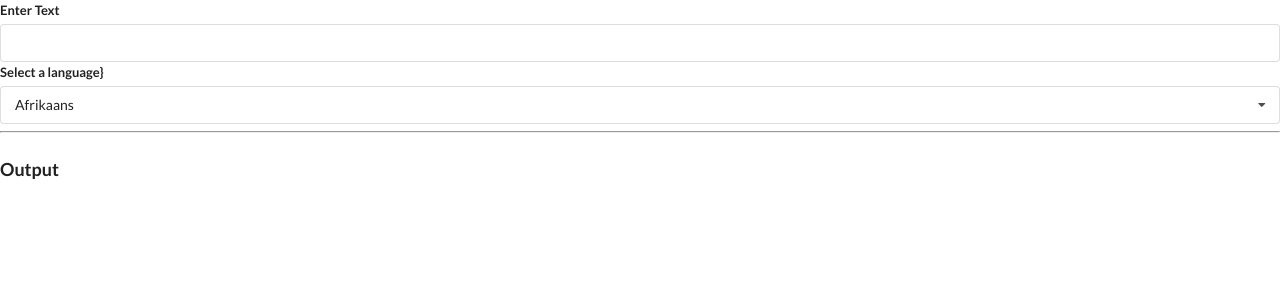
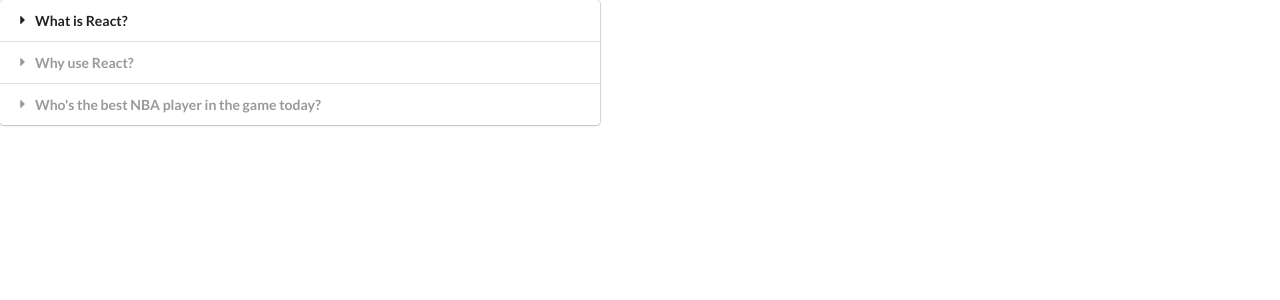
Before and after one commit to danielalexvega/react-widgets, a React (Create React App) app: page / in a window 1280 px wide. Shown: the top 300 px of the page. Built offline with nearby package versions, Linux system fonts and the light colour scheme; no server answers.

Commit message:
added Route component

```diff
--- a/src/App.js
+++ b/src/App.js
@@ -1,24 +1,24 @@
 import React, { useState } from 'react';
-// import Accordion from './components/Accordion';
-// import Search from './components/Search';
+import Accordion from './components/Accordion';
+import Search from './components/Search';
 import Dropdown from './components/Dropdown';
 import Translate from './components/Translate';
+import Route from './components/Route';
 
-// const items = [
-//   {
-//     title: 'What is React?',
-//     content: 'React is a front end javascript framework'
-//   },
-//   {
-//     title: 'Why use React?',
-//     content: 'React is a favorite JS library among engineers'
-//   },
-//   {
-//     title: "Who's the best NBA player in the game today?",
-//     content: 'Lebron James, the 16-time all-NBA 4-time MVP 3-time Champ.'
-//   }
-
-// ];
+const items = [
+  {
+    title: 'What is React?',
+    content: 'React is a front end javascript framework'
+  },
+  {
+    title: 'Why use React?',
+    content: 'React is a favorite JS library among engineers'
+  },
+  {
+    title: "Who's the best NBA player in the game today?",
+    content: 'Lebron James, the 16-time all-NBA 4-time MVP 3-time Champ.'
+  }
+];
 
 const options = [
   {
@@ -36,19 +36,27 @@
 ];
 
 export default () => {
-  // const [selected, setSelected] = useState(options[0]);
+  const [selected, setSelected] = useState(0);
+
   return (
     <div>
-      {/* <Accordion items={items}/> */}
-      {/* <Search /> */}
-      {/* { showDropdown ?
+      <Route path="/">
+        <Accordion items={items} />
+      </Route>
+      <Route path="/list">
+        <Search />
+      </Route>
+      <Route path="/dropdown">
         <Dropdown
+          label="Select a color"
           options={options}
+          selected={selected}
           onSelectedChange={setSelected}
-          selected={selected}
-        /> : null
-      } */}
-      <Translate />
+        />
+      </Route>
+      <Route path="/translate">
+
+      </Route>
     </div>
   )
 }
--- /dev/null
+++ b/src/components/Route.js
@@ -0,0 +1,9 @@
+
+
+const Route = ({ path, children }) => {
+  return window.location.pathname === path
+  ? children
+  : null;
+}
+
+export default Route;
```
